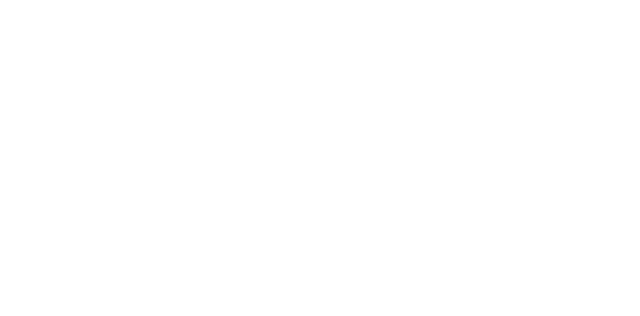
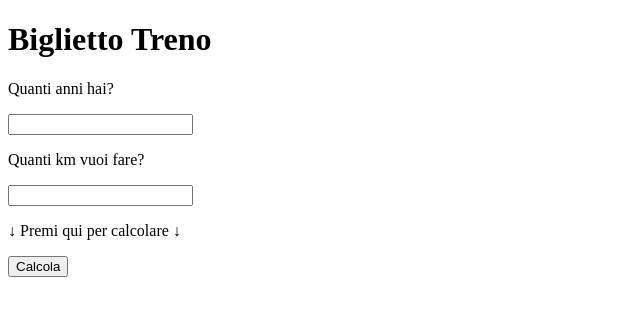
Before and after one commit to DanielMarella/js-biglietto-treno-form, a plain HTML site: page index.html in a window 1280 px wide. Shown: the whole page, without its empty margins (0-640 px from the left). Drawn offline with Linux system fonts and the light colour scheme.

Commit message:
add a base-form fac-simil for better visualization

```diff
--- a/index.html
+++ b/index.html
@@ -7,12 +7,23 @@
     <title>Biglietto_treno</title>
 </head>
 <body>
+    <h1>Biglietto Treno</h1>
+
+    <div class="age">
+    <p>Quanti anni hai? </p>
+        <input type="text" class="input_age">
+    </div>
 
 
+    <div class="km">
+        <p>Quanti km vuoi fare?</p>
+        <input type="text" class="input_km" value="">
+    </div>
 
-
-
-
+    <div>
+        <p>&downarrow; Premi qui per calcolare &downarrow;</p>
+        <input type="button" value="Calcola">
+    </div>
 
 
 
@@ -26,3 +37,22 @@
     <script src="js/myscript.js"></script>
 </body>
 </html>
+
+
+
+
+<!--
+Descrizione:
+Scrivere un programma che chieda all’utente:
+Il numero di chilometri da percorrere
+Età del passeggero Sulla base di queste informazioni dovrà calcolare il prezzo totale del biglietto di viaggio, secondo le seguenti regole:
+il prezzo del biglietto è definito in base ai km (0.233 € al km)
+va applicato uno sconto del 19.4% per i minorenni
+va applicato uno sconto del 37.7% per gli over 65.
+MILESTONE 1:
+Iniziamo implementando il programma senza alcuna estetica: usando esclusivamente due input e un bottone (non stilizzati), realizziamo le specifiche scritte sopra.
+La risposta finale (o output) sarà anch’essa da scrivere in console.
+MILESTONE 2:
+Solo una volta che il milestone 1 sarà completo e funzionante allora realizzeremo un form in pagina in cui l’utente potrà inserire i dati e visualizzare il calcolo finale con il prezzo.
+Il recap dei dati e l'output del prezzo finale, andranno quindi stampati in pagina (il prezzo dovrà essere formattato con massimo due decimali, per indicare i centesimi sul prezzo).
+-->
```
